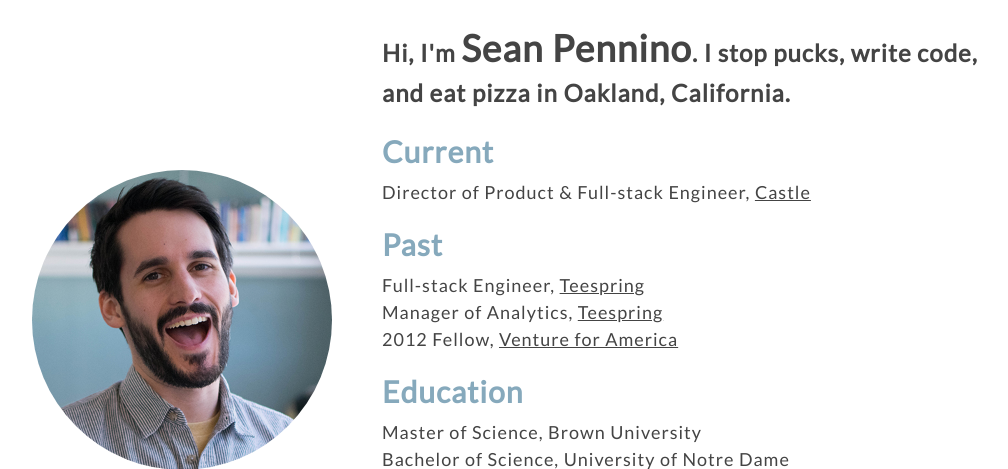
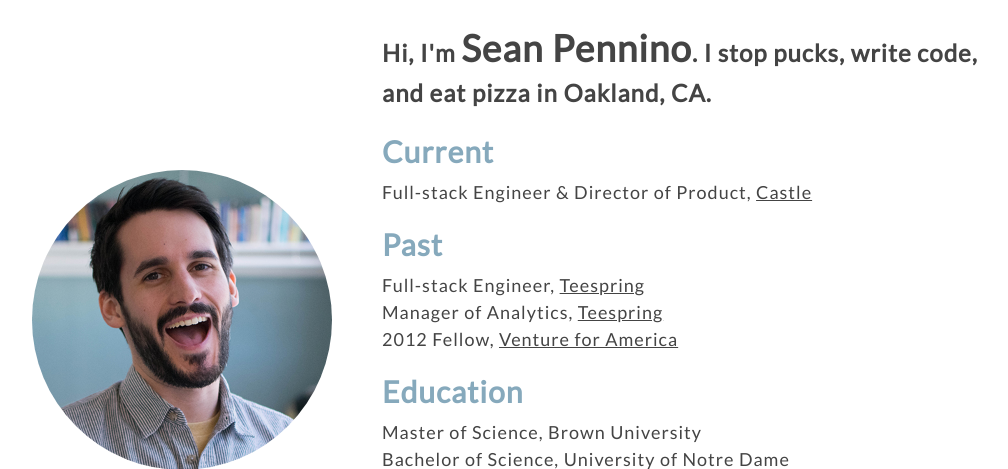
Before and after one commit to spennino/spennino.github.io, a PHP site: page / in a window 1280 px wide. Shown: the top 469 px of the page, without its empty margins (128-1136 px from the left). Run offline with PHP 8.4, Linux system fonts and the light colour scheme; some libraries are stand-ins or nearby versions.

Commit message:
Some style tweaks

```diff
--- a/index.html
+++ b/index.html
@@ -16,10 +16,13 @@
         <div class="clear"></div>
       </div>
       <div id="profile">
-        <h1>Hi, I'm <strong>Sean Pennino</strong>. I stop pucks, write code, and eat pizza in Oakland, California.</h1>
+        <h1>Hi, I'm <strong>Sean Pennino</strong>.
+          <span>I stop pucks, write code, and </span>
+          <span>eat pizza in Oakland, CA.</span>
+        </h1>
         <h2>Current</h2>
         <ul>
-          <li>Director of Product &amp; Full-stack Engineer, <a href="https://entercastle.com" target="_blank">Castle</a></li>
+          <li>Full-stack Engineer &amp; Director of Product, <a href="https://entercastle.com" target="_blank">Castle</a></li>
         </ul>
         <h2>Past</h2>
         <ul>
--- a/sample-work.html
+++ b/sample-work.html
@@ -15,7 +15,7 @@
         <a href="index.html"><div id="sample-work-headshot-img"></div></a>
       </div>
       <div id="title">
-        <h1><a href="index.html">Sean Pennino</a> | <span>Sample Work<span></h1>
+        <h1><a href="index.html">Sean Pennino</a> | <span class="blue">Sample Work<span></h1>
       </div>
       <div id="sample-work-content">
         <h3>Real Estate Investor's Dashboard, <a href="https://entercastle.com" target="_blank">Castle</a></h3>
--- a/style.css
+++ b/style.css
@@ -19,6 +19,22 @@ h1 {
 }
 
 h1 > span {
+  display: block;
+}
+
+@media only screen and (min-width: 1100px) {
+  #profile > h1 > span {
+    display: inline;
+  }
+}
+
+@media only screen and (min-width: 500px) {
+  #title > h1 > span {
+    display: inline;
+  }
+}
+
+.blue {
   color: #86a9bc;
 }
 
```
